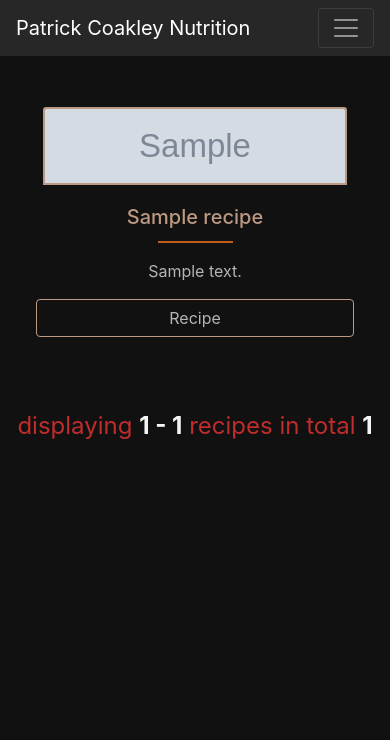
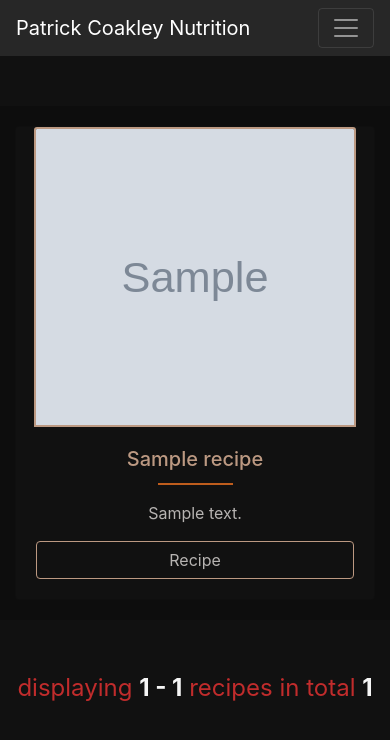
Before and after one commit to PatrickCoakley23/milestone3-, a Flask app: page / in a window 390 px wide. Shown: the top 740 px of the page. Run offline with Flask 2, Linux system fonts and the light colour scheme; grey boxes marked "Sample" are stand-in pictures; a database or web service that is not in the repository returns one stand-in record (values such as "Sample title"); some libraries are stand-ins or nearby versions.

Commit message:
made recipe.html page more responsive by creating media query for smaller screen widths

```diff
--- a/static/css/style.css
+++ b/static/css/style.css
@@ -5,6 +5,11 @@ header {
 
 body {
     background: #111111;
+    color: #B7B4B2;
+}
+
+h5 {
+    color: #bc9982;
 }
 
 h2 {
@@ -45,6 +50,14 @@ h2 {
     border: 2px solid #bc9982;
 }
 
+@media screen and (max-width: 768px) {
+.card-image-holder {
+    width: 90%;
+    height: 300px;
+  }
+}
+
+
 .card-body p , a {
     color: #B7B4B2;
     text-align: center;
@@ -54,6 +67,7 @@ h2 {
     color: #bc9982;
     text-align: center;
 }
+
 
 .card {
     background-color: #111111;
@@ -71,6 +85,14 @@ hr {
 #btn-card {
     color: #B7B4B2;
     border-color: #bc9982;
+}
+
+.opacity {
+    background-color: rgba(0,0,0,0.25);
+}
+
+.recipe-card-col {
+    margin: 20px 0;
 }
 
 /* RECIPE SELECTED */
@@ -99,3 +121,9 @@ hr {
     background-color: black;
     border-color: #bc9982;
 }
+
+.form-control ::placeholder {
+    color: whitesmoke;
+}
+
+.
--- a/templates/add_recipes.html
+++ b/templates/add_recipes.html
@@ -8,7 +8,7 @@
    <form action="{{ url_for('insert_recipe') }}" method="POST">
       <div class="form-row">
          <div class="form-group col-md-2">
-            <label for="prep_time">Preparation Time</label>
+            <label for="prep_time">Prep Time</label>
             <input type="text" class="form-control" id="prep_time" name="prep_time"/>
          </div>
          <div class="form-group col-md-2">
--- a/templates/edit_recipe.html
+++ b/templates/edit_recipe.html
@@ -4,7 +4,7 @@
    <form action="{{ url_for('update_recipe', recipe_id=recipe._id) }}" method="POST">
       <div class="form-row">
          <div class="form-group col-md-2">
-            <label for="prep_time">Preparation Time</label>
+            <label for="prep_time">Prep Time</label>
             <input type="text" class="form-control" id="prep_time" name="prep_time" value="{{recipe.prep_time}}"/>
          </div>
          <div class="form-group col-md-2">
--- a/templates/recipe_selected.html
+++ b/templates/recipe_selected.html
@@ -4,7 +4,7 @@
 
 <div class="container">
     {% for recipe in recipes %}
-    <div class="row">
+    <div class="row recipe-selected">
         <div class="col-4">
             <img src="{{recipe.image_link}}" alt="image of recipe" class="recipe_selected_img">
         </div>
@@ -51,7 +51,7 @@
             <h5>Ingredients</h5>
             <ul>
                {% for ingredient in recipe.ingredients.splitlines() %}
-                    <li>{{ingredient}}</li>
+                    <li class="recipe-list">{{ingredient}}</li>
                 {% endfor %}
             </ul>
         </div>
@@ -59,7 +59,7 @@
      <div class="row">
         <div class="col">
             <h5>Method</h5>
-            <ol>
+            <ol class="recipe-list">
                {% for method in recipe.method.splitlines() %}
                     <li>{{method}}</li>
                 {% endfor %}
--- a/templates/recipes.html
+++ b/templates/recipes.html
@@ -2,11 +2,11 @@
 {% block content %}
 
 
-
+<div class="opacity">
     <div class="container">
         <div class="row">
         {% for recipe in recipes %}
-    <div class="col-12 col-md-4">
+            <div class="col-12 col-md-4 recipe-card-col">
                         <div class="card h-100">
                             <img class="card-img-top card-image-holder" src="{{recipe.image_link}}" alt="Card image cap">
                             <div class="card-body d-flex flex-column">
@@ -24,7 +24,7 @@
             {% endfor%}
         </div>
     </div>
-
+</div>
 {{ pagination.info }}
 {{ pagination.links }}
 {% endblock %}
```
Lines whose indentation alone changed are shown as unchanged.
